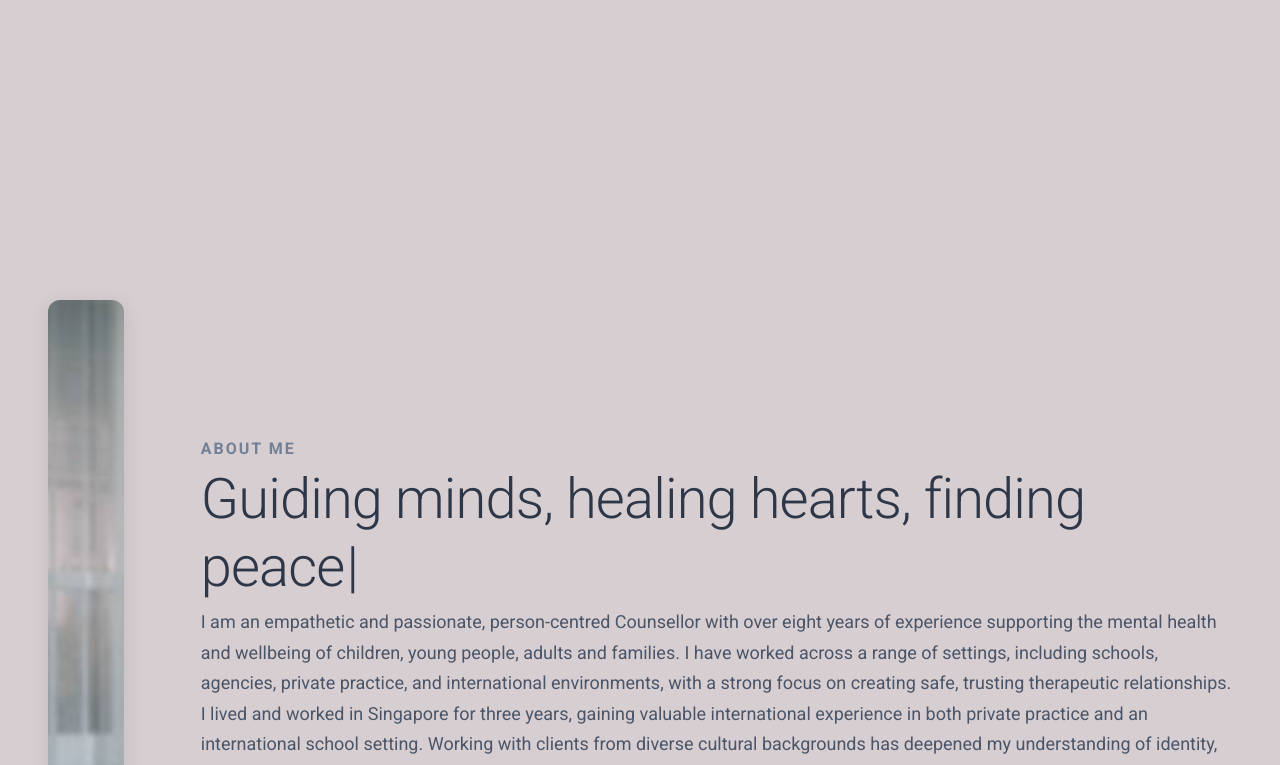
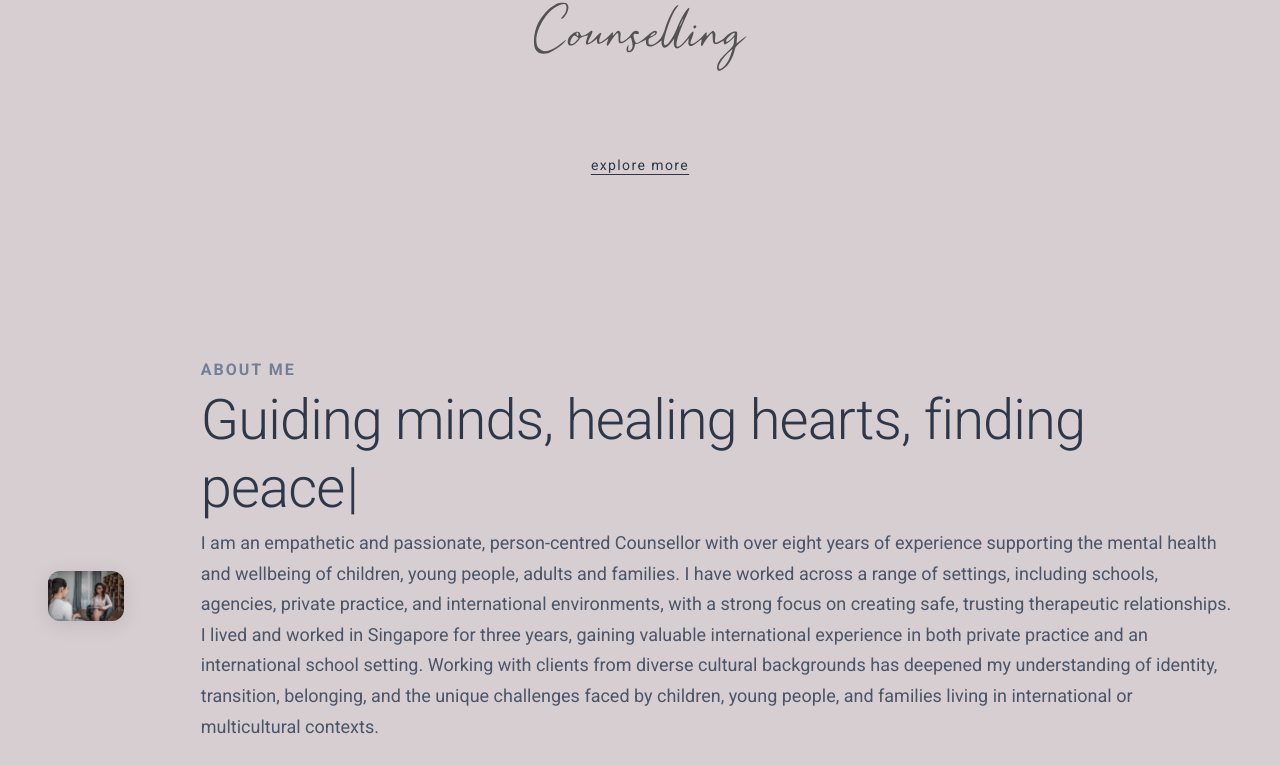
Before and after one commit to LouiseCochraneCounselling/louise-cochrane-counselling, a Next.js app: page / in a window 1280 px wide. Shown: the part 563-1328 px from the top of the page. Built offline with nearby package versions, Linux system fonts and the light colour scheme.

Commit message:
Fixed logoHero positioning and Explore More button positioning

```diff
--- a/src/pages/index.jsx
+++ b/src/pages/index.jsx
@@ -38,8 +38,8 @@ export default function Home() {
 									className={styles.heroLogo}
 								/>
 							</div>
+							<ScrollCue />
 						</div>
-						<ScrollCue />
 					</div>
 				</section>
 
--- a/src/styles/Home.module.css
+++ b/src/styles/Home.module.css
@@ -60,7 +60,6 @@
 	align-items: center;
 	justify-content: center;
 	width: 100%;
-	flex: 1;
 	background-color: #d7ced2 !important;
 }
 
@@ -69,6 +68,7 @@
 	background: #d7ced2 !important;
 	display: inline-block;
 	padding: 0;
+	padding-top: clamp(3rem, 8vw, 6rem);
 	position: relative;
 	z-index: 2;
 }
@@ -124,7 +124,11 @@
 }
 
 @keyframes bounce {
-	0%, 20%, 50%, 80%, 100% {
+	0%,
+	20%,
+	50%,
+	80%,
+	100% {
 		transform: translateY(0);
 	}
 	40% {
@@ -160,7 +164,12 @@
 .linkSeparator {
 	width: 1px;
 	height: 20px;
-	background: linear-gradient(to bottom, transparent, var(--color-text-dark), transparent);
+	background: linear-gradient(
+		to bottom,
+		transparent,
+		var(--color-text-dark),
+		transparent
+	);
 	opacity: 0.3;
 	flex-shrink: 0;
 }
@@ -406,8 +415,8 @@
 .aboutMainImage {
 	width: 100%;
 	max-width: 100%;
-	height: 100%;
-	min-height: 750px;
+	height: auto;
+	max-height: 500px;
 	border-radius: 12px;
 	object-fit: cover;
 	box-shadow: 0 4px 20px rgba(0, 0, 0, 0.1);
@@ -1108,8 +1117,8 @@
 	}
 
 	.aboutMainImage {
-		height: 100%;
-		min-height: 750px;
+		height: auto;
+		max-height: 500px;
 	}
 
 	.servicesGrid {
--- a/src/styles/globals.css
+++ b/src/styles/globals.css
@@ -251,12 +251,12 @@ html {
 	transform: none;
 	background: transparent;
 	border: 0;
-	padding: 12px 20px;
+	padding: 0;
 	cursor: pointer;
 	z-index: 10;
 	color: var(--color-text-dark);
 	text-align: center;
-	margin-top: clamp(2rem, 4vw, 3rem);
+	margin-top: clamp(-6rem, -6vw, -4rem);
 }
 
 .scrollCueLabel {
```
